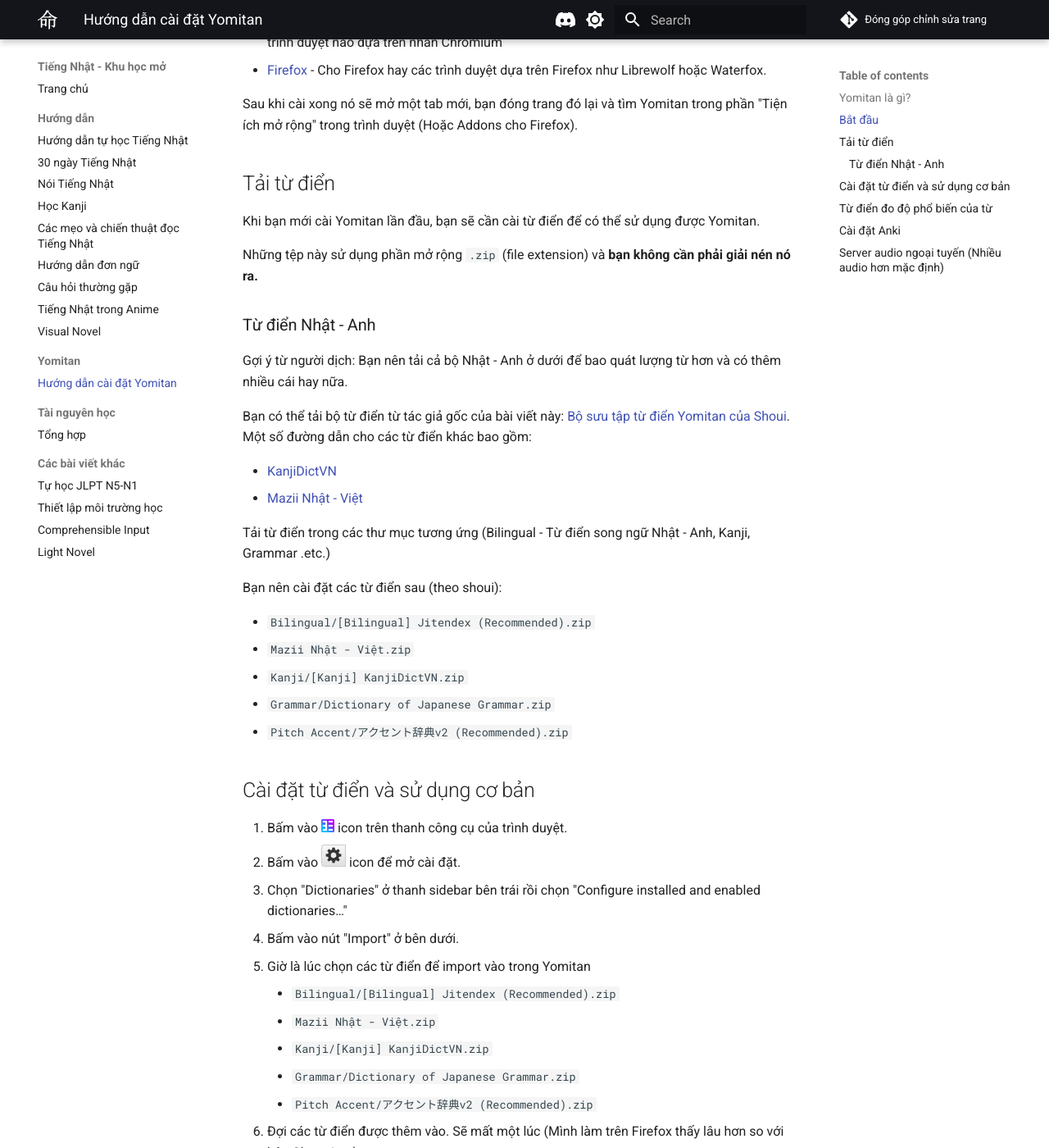
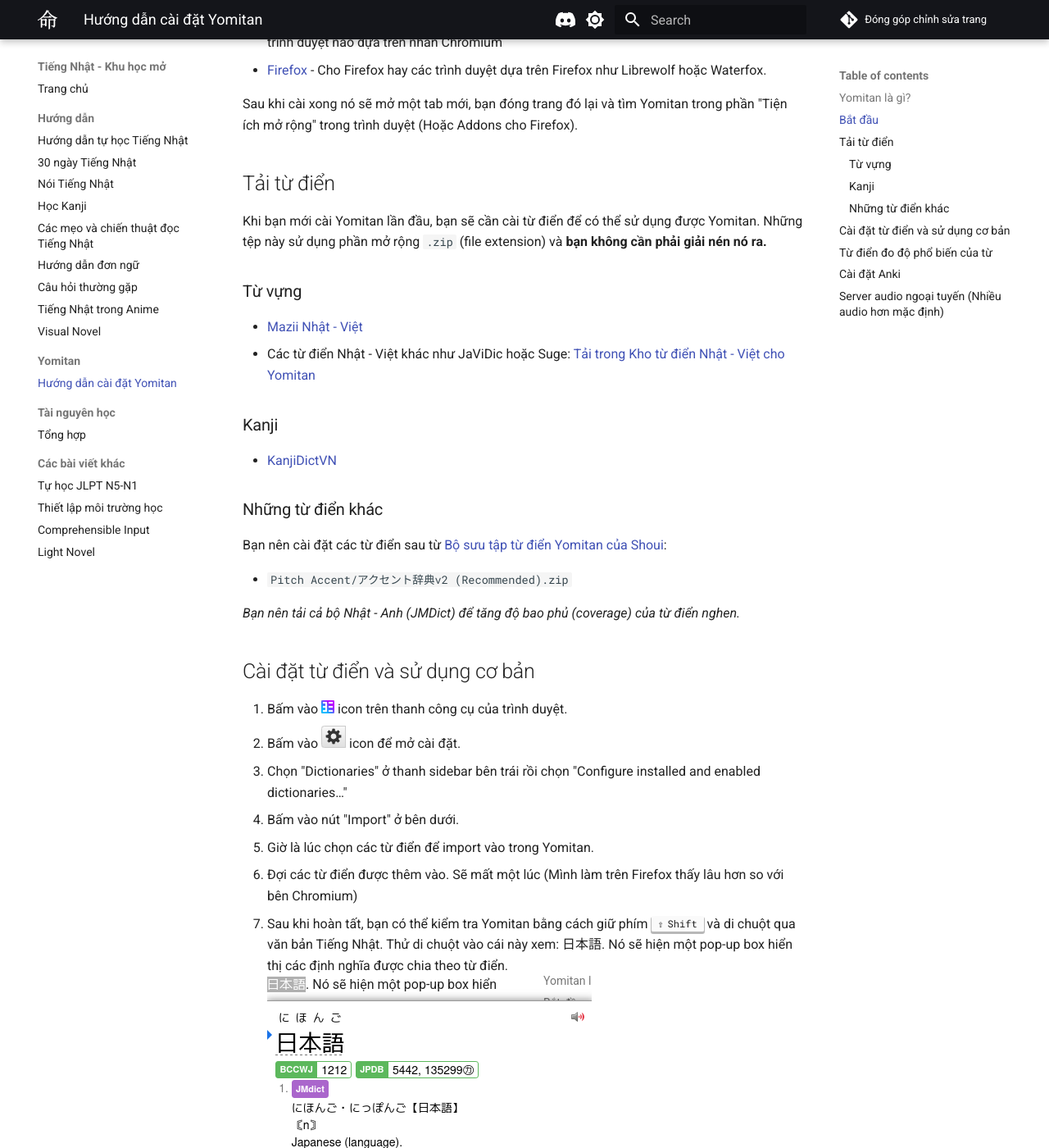
Before and after one commit to daihocmo/tieng-nhat, an MkDocs documentation site: the page built from docs/yomitan.md, in a window 1280 px wide and 1400 px high, scrolled down 468 px. Shown: the whole window at 82% size. Built offline with MkDocs 1.6.1 and Material for MkDocs 9.7.7, drawn with Linux system fonts in a browser that asks for light colours; comment, search, counter and statistics services are not loaded; some of the changed text lies outside the part shown.

Commit message:
Update resources.md & yomitan dictionary list

```diff
--- a/docs/yomitan.md
+++ b/docs/yomitan.md
@@ -15,28 +15,24 @@
 
 ## Tải từ điển
 
-Khi bạn mới cài Yomitan lần đầu, bạn sẽ cần cài từ điển để có thể sử dụng được Yomitan.
+Khi bạn mới cài Yomitan lần đầu, bạn sẽ cần cài từ điển để có thể sử dụng được Yomitan. Những tệp này sử dụng phần mở rộng `.zip` (file extension) và **bạn không cần phải giải nén nó ra.**
 
-Những tệp này sử dụng phần mở rộng `.zip` (file extension) và **bạn không cần phải giải nén nó ra.**
+### Từ vựng
 
-### Từ điển Nhật - Anh
+- [Mazii Nhật - Việt](https://yomitan-vi.github.io/mazii-yomitan/)
+- Các từ điển Nhật - Việt khác như JaViDic hoặc Suge: [Tải trong Kho từ điển Nhật - Việt cho Yomitan](https://yomitan-vi.github.io/tu-dien-nhat-viet-yomitan)
 
-Gợi ý từ người dịch: Bạn nên tải cả bộ Nhật - Anh ở dưới để bao quát lượng từ hơn và có thêm nhiều cái hay nữa.
-
-Bạn có thể tải bộ từ điển từ tác giả gốc của bài viết này: [Bộ sưu tập từ điển Yomitan của Shoui](https://learnjapanese.link/dictionaries). Một số đường dẫn cho các từ điển khác bao gồm:
+### Kanji
 
 - [KanjiDictVN](https://github.com/trungnt2910/KanjiDictVN/releases)
-- [Mazii Nhật - Việt](https://github.com/PainterHalver/mazii_to_yomichan/releases/)
 
-Tải từ điển trong các thư mục tương ứng (Bilingual - Từ điển song ngữ Nhật - Anh, Kanji, Grammar .etc.)
+### Những từ điển khác
 
-Bạn nên cài đặt các từ điển sau (theo shoui):
+Bạn nên cài đặt các từ điển sau từ [Bộ sưu tập từ điển Yomitan của Shoui](https://learnjapanese.link/dictionaries):
 
-- `Bilingual/[Bilingual] Jitendex (Recommended).zip`
-- `Mazii Nhật - Việt.zip`
-- `Kanji/[Kanji] KanjiDictVN.zip`
-- `Grammar/Dictionary of Japanese Grammar.zip`
 - `Pitch Accent/アクセント辞典v2 (Recommended).zip`
+
+*Bạn nên tải cả bộ Nhật - Anh (JMDict) để tăng độ bao phủ (coverage) của từ điển nghen.*
 
 ## Cài đặt từ điển và sử dụng cơ bản
 
@@ -44,14 +40,7 @@
 2. Bấm vào ![cog](img/yomitan-cog.png) icon để mở cài đặt.
 3. Chọn "Dictionaries" ở thanh sidebar bên trái rồi chọn "Configure installed and enabled dictionaries…"
 4. Bấm vào nút "Import" ở bên dưới.
-5. Giờ là lúc chọn các từ điển để import vào trong Yomitan
-
-    - `Bilingual/[Bilingual] Jitendex (Recommended).zip`
-    - `Mazii Nhật - Việt.zip`
-    - `Kanji/[Kanji] KanjiDictVN.zip`
-    - `Grammar/Dictionary of Japanese Grammar.zip`
-    - `Pitch Accent/アクセント辞典v2 (Recommended).zip`
-
+5. Giờ là lúc chọn các từ điển để import vào trong Yomitan.
 6. Đợi các từ điển được thêm vào. Sẽ mất một lúc (Mình làm trên Firefox thấy lâu hơn so với bên Chromium)
 7. Sau khi hoàn tất, bạn có thể kiểm tra Yomitan bằng cách giữ phím ++shift++ và di chuột qua văn bản Tiếng Nhật. Thử di chuột vào cái này xem: 日本語. Nó sẽ hiện một pop-up box hiển thị các định nghĩa được chia theo từ điển.
 ![Yomitan Demo](img/yomidemo1.png)
@@ -71,8 +60,6 @@
 **新和英** (Shinwaei) Từ điển Nhật-Anh được làm cho người Nhật, có nhiều câu ví dụ
 
 **KANJIDIC** Từ điển Kanji.
-
-**Dictionary of Japanese Grammar**, or 日本語文法辞典(全集) - từ điển ngữ pháp
 
 **アクセント辞典v2** Tra thông tin Pitch Accent
 
@@ -101,6 +88,3 @@
 ## Server audio ngoại tuyến (Nhiều audio hơn mặc định)
 
 [Đọc hướng dẫn tại đây](https://github.com/themoeway/local-audio-yomichan)
-
-!!! info "Nhắc nhỏ"
-    Phần còn lại của bài viết sẽ không được dịch nên bạn cần đọc ở trang gốc bằng Tiếng Anh
```
Also changed, not shown: docs/resources.md (+5 -7 lines).
